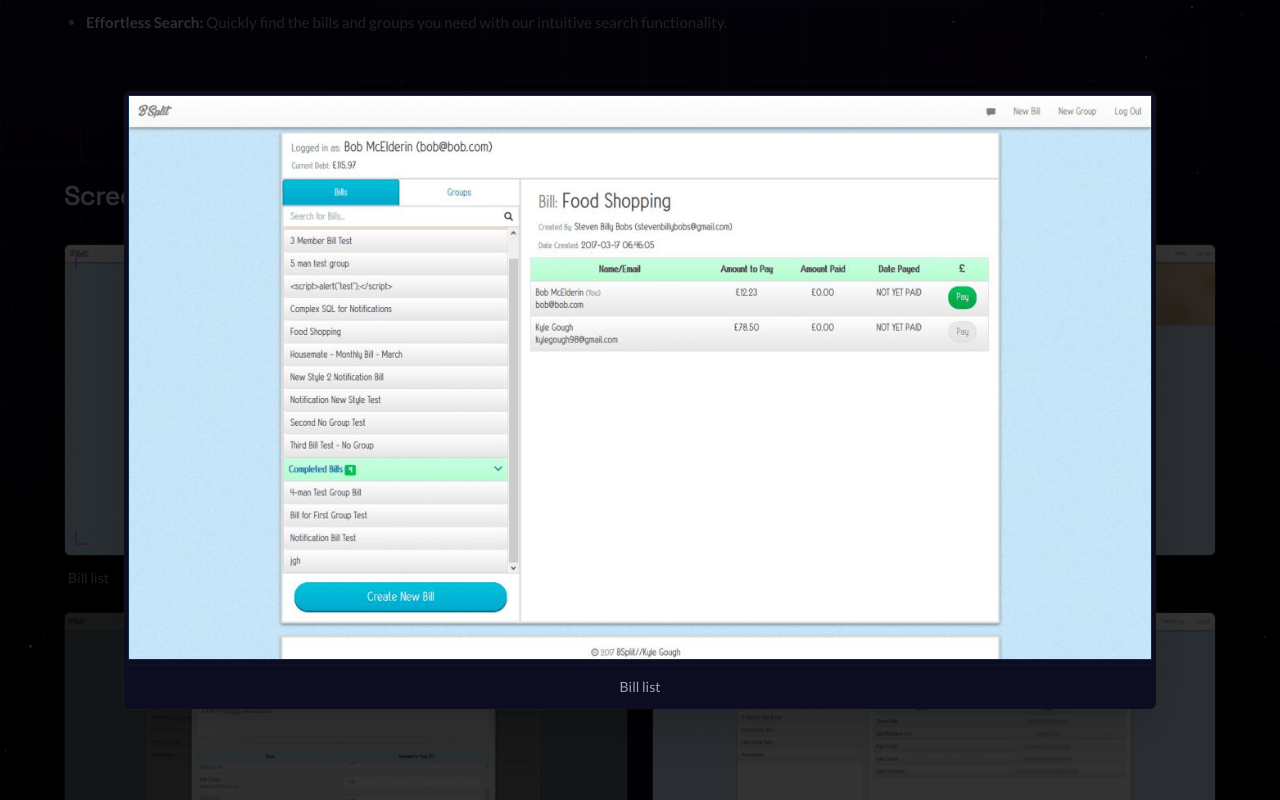
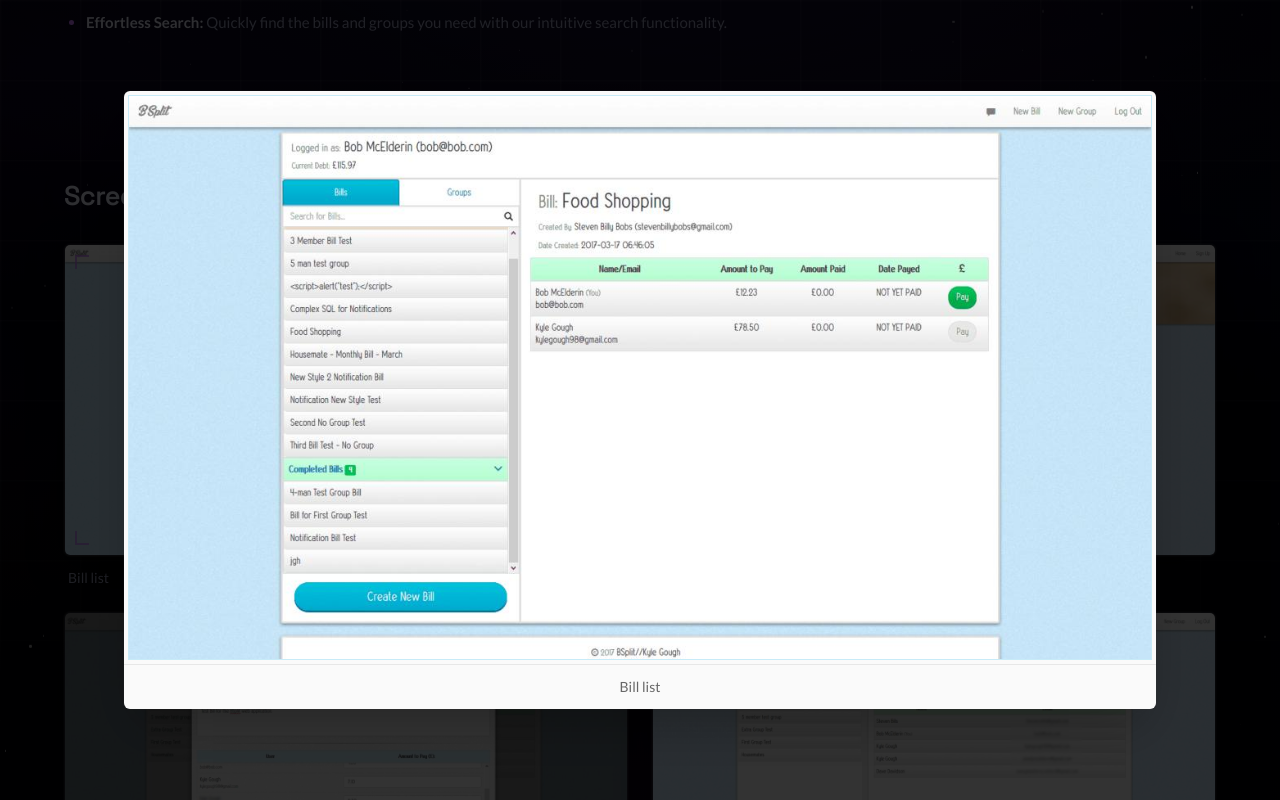
Before and after one commit to KyleGough/portfolio, a Next.js app: page /projects/bsplit in a window 1280 px wide. Both pictures are taken after a click on the button 346 px from the left and 2185 px from the top of the page. Shown: the part 1785-2585 px from the top of the page. Built offline with nearby package versions, Linux system fonts and the light colour scheme.

Commit message:
Video and modal fix

```diff
--- a/components/ImageModal/ImageModal.tsx
+++ b/components/ImageModal/ImageModal.tsx
@@ -1,5 +1,6 @@
 import Image, { StaticImageData } from 'next/image';
 import React, { useEffect, useState } from 'react';
+import { createPortal } from 'react-dom';
 
 let screenshotLightboxId = 0;
 
@@ -10,6 +11,7 @@ interface ImageModalProps {
 
 export const ImageModal: React.FC<ImageModalProps> = ({ image, alt }) => {
   const [open, setOpen] = useState(false);
+  const [mounted, setMounted] = useState(false);
   const [ids] = useState(() => {
     const n = ++screenshotLightboxId;
     return { dialog: `shot-lightbox-${n}`, title: `shot-title-${n}` };
@@ -19,6 +21,10 @@ export const ImageModal: React.FC<ImageModalProps> = ({ image, alt }) => {
   const openModal = () => setOpen(true);
 
   const closeModal = () => setOpen(false);
+
+  useEffect(() => {
+    setMounted(true);
+  }, []);
 
   useEffect(() => {
     if (!open) {
@@ -33,6 +39,43 @@ export const ImageModal: React.FC<ImageModalProps> = ({ image, alt }) => {
     document.addEventListener('keydown', onKey);
     return () => document.removeEventListener('keydown', onKey);
   }, [open]);
+
+  const dialog =
+    open && mounted ? (
+      <div
+        role="dialog"
+        id={dialogId}
+        aria-modal="true"
+        aria-labelledby={titleId}
+        onClick={closeModal}
+        className="fixed inset-0 z-[300] isolate flex h-dvh w-full items-center justify-center bg-black/80 p-4"
+      >
+        <div
+          onClick={(e) => e.stopPropagation()}
+          className="max-h-[min(100svh,900px)] overflow-auto rounded-md bg-background shadow-2xl ring-1 ring-header/10"
+        >
+          <div className="flex items-center justify-center p-1">
+            <Image
+              className="max-w-full border border-link/20 lg:max-w-screen-lg"
+              src={image.src}
+              alt={alt}
+              width={image.width}
+              height={image.height}
+              placeholder="blur"
+              blurDataURL={image.blurDataURL}
+            />
+          </div>
+          <div className="border-t border-header/10 p-3">
+            <p
+              id={titleId}
+              className="text-center text-sm font-thin text-header/80"
+            >
+              {alt}
+            </p>
+          </div>
+        </div>
+      </div>
+    ) : null;
 
   return (
     <>
@@ -75,41 +118,7 @@ export const ImageModal: React.FC<ImageModalProps> = ({ image, alt }) => {
           {alt}
         </figcaption>
       </figure>
-      {open && (
-        <div
-          role="dialog"
-          id={dialogId}
-          aria-modal="true"
-          aria-labelledby={titleId}
-          onClick={closeModal}
-          className="fixed left-0 top-0 z-10 flex h-screen w-full items-center justify-center bg-black/80 p-4"
-        >
-          <div
-            onClick={(e) => e.stopPropagation()}
-            className="max-h-[min(100svh,900px)] overflow-auto rounded-md bg-background shadow-2xl ring-1 ring-header/10"
-          >
-            <div className="flex items-center justify-center p-1">
-              <Image
-                className="max-w-full border border-link/20 lg:max-w-screen-lg"
-                src={image.src}
-                alt={alt}
-                width={image.width}
-                height={image.height}
-                placeholder="blur"
-                blurDataURL={image.blurDataURL}
-              />
-            </div>
-            <div className="border-t border-header/10 p-3">
-              <p
-                id={titleId}
-                className="text-center text-sm font-thin text-header/80"
-              >
-                {alt}
-              </p>
-            </div>
-          </div>
-        </div>
-      )}
+      {dialog ? createPortal(dialog, document.body) : null}
     </>
   );
 };
--- a/pages/projects/qubit-evolution.tsx
+++ b/pages/projects/qubit-evolution.tsx
@@ -1,10 +1,10 @@
 import { Divider } from '@components/Divider';
-import { ImageFigure } from '@components/ImageFigure';
 import { Layout } from '@components/Layout';
 import { Pagination } from '@components/Pagination';
 import { ProjectHeader } from '@components/ProjectHeader';
 import { Screenshots } from '@components/Screenshots';
 import { Section } from '@components/Section';
+import { VideoFigure } from '@components/VideoFigure';
 import imageVisualiser from '@image/qubit-evolution.jpg';
 import imageEigenstate from '@image/qubit-evolution2.jpg';
 import { fetchGitHubStargazerCount } from '@utilities/fetchGitHubStargazerCount';
@@ -26,7 +26,7 @@ const QubitEvolution: React.FC<ProjectPageProps> = ({
 
     <Divider />
 
-    <ImageFigure image={images[0]} />
+    <VideoFigure src="/video/qubit-evolution.mp4" caption="Qubit Evolution" />
 
     <Divider />
 
```
Also changed, not shown: 2 other files (tests, documents, lock files or other folders).
